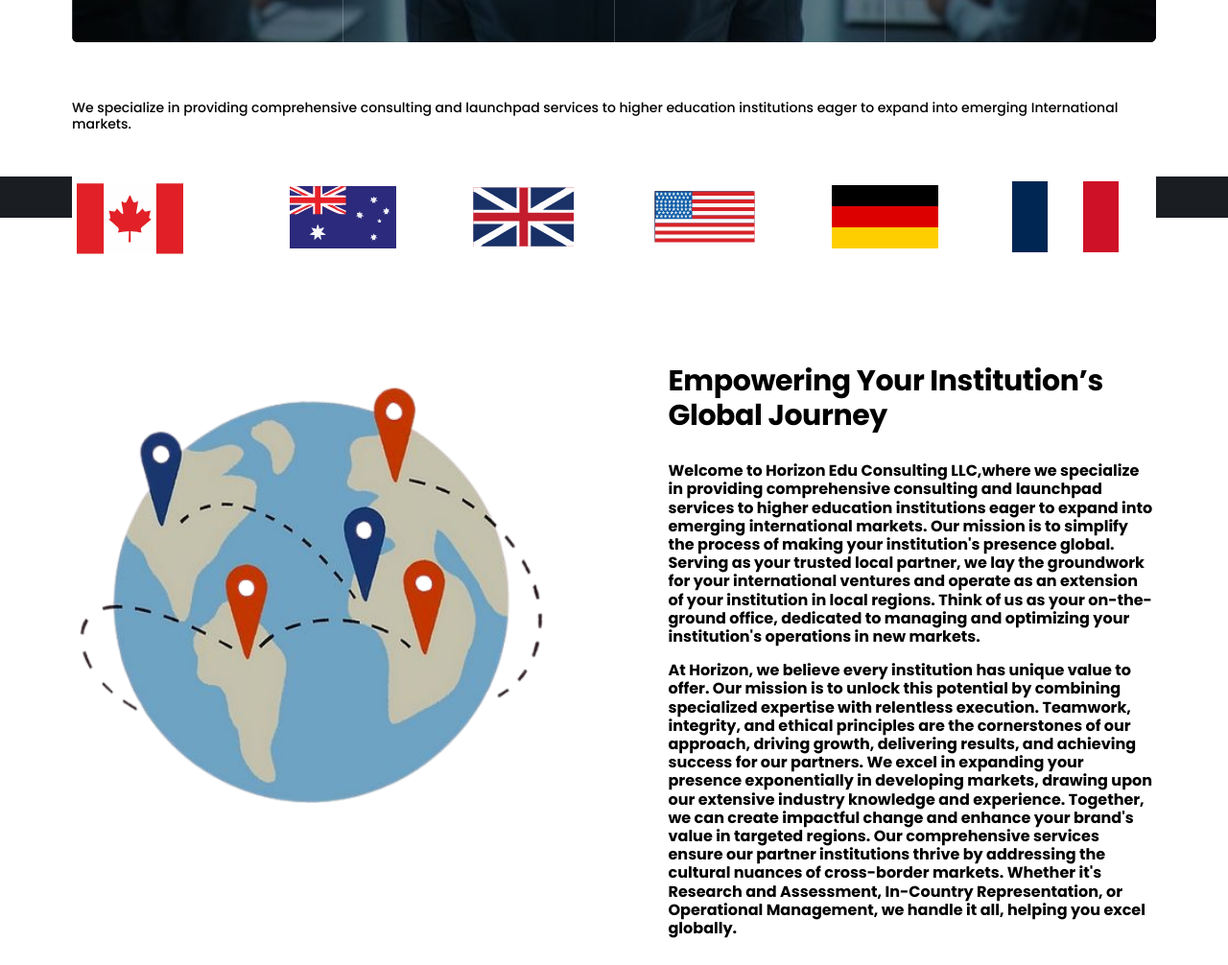
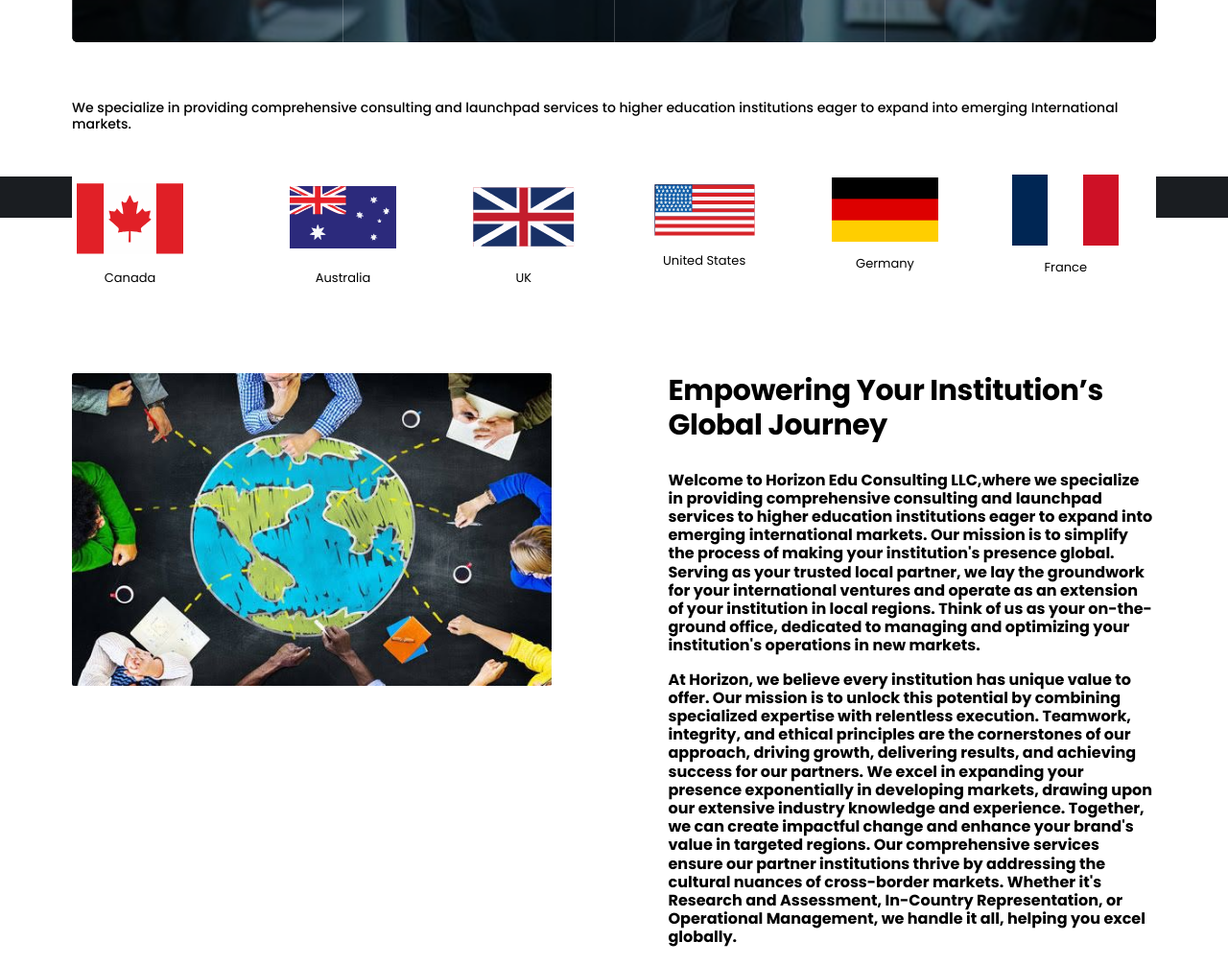
Before and after one commit to ASCDarshan/Horizon-Two, a plain HTML site: page index.html in a window 1280 px wide. Shown: the part 741-1747 px from the top of the page at 96% size. Drawn offline with nearby package versions, Linux system fonts and the light colour scheme; animation ran at ten frames a second.

Commit message:
add globe image and country name below the flags

```diff
--- a/index.html
+++ b/index.html
@@ -291,8 +291,8 @@
                   </div>
                   <div class="lqd-vslider-images lqd-overlay flex z-0">
                     <figure class="absolute overflow-hidden is-active">
-                      <img class="w-full h-full lqd-overlay flex object-fit-cover" src="assets/images/new/BannerOne.jpeg"
-                        alt="banner" />
+                      <img class="w-full h-full lqd-overlay flex object-fit-cover"
+                        src="assets/images/new/BannerOne.jpeg" alt="banner" />
                     </figure>
                     <figure class="absolute overflow-hidden">
                       <img class="w-full h-full lqd-overlay flex object-fit-cover" src="assets/images/new/eleven.jpeg"
@@ -346,59 +346,72 @@
                 </div>
                 <div class="col col-4 col-md-2 text-start lg:text-center sm:text-start module-img">
                   <div class="lqd-imggrp-single block relative animation-element">
-                    <div class="lqd-imggrp-img-container inline-flex relative items-center justify-center" style="margin: 5px;">
+                    <div class="lqd-imggrp-img-container inline-flex relative items-center justify-center"
+                      style="margin: 5px;">
                       <figure class="w-full relative">
                         <img width="111" height="33" src="assets/images/demo/asymmetric-9/clients/canada.svg"
                           alt="client" />
+                        <p class="text-center">Canada</p>
                       </figure>
                     </div>
                   </div>
                 </div>
                 <div class="col col-4 col-md-2 text-center module-img">
                   <div class="lqd-imggrp-single block relative animation-element">
-                    <div class="lqd-imggrp-img-container inline-flex relative items-center justify-center" style="margin: 5px;">
+                    <div class="lqd-imggrp-img-container inline-flex relative items-center justify-center"
+                      style="margin: 5px;">
                       <figure class="w-full relative">
                         <img width="111" height="33" src="assets/images/demo/asymmetric-9/clients/australia.svg"
                           alt="client" />
+                        <p class="text-center">Australia</p>
                       </figure>
                     </div>
                   </div>
                 </div>
                 <div class="col col-4 col-md-2 text-center sm:text-end module-img">
                   <div class="lqd-imggrp-single block relative animation-element">
-                    <div class="lqd-imggrp-img-container inline-flex relative items-center justify-center" style="margin: 5px;">
+                    <div class="lqd-imggrp-img-container inline-flex relative items-center justify-center"
+                      style="margin: 5px;">
                       <figure class="w-full relative">
-                        <img width="111" height="33" src="assets/images/demo/asymmetric-9/clients/uk.svg" alt="client" />
+                        <img width="111" height="33" src="assets/images/demo/asymmetric-9/clients/uk.svg"
+                          alt="client" />
+                        <p class="text-center">UK</p>
                       </figure>
                     </div>
                   </div>
                 </div>
                 <div class="col col-4 col-md-2 text-center sm:text-start">
                   <div class="lqd-imggrp-single block relative animation-element">
-                    <div class="lqd-imggrp-img-container inline-flex relative items-center justify-center" style="margin: 5px;">
+                    <div class="lqd-imggrp-img-container inline-flex relative items-center justify-center"
+                      style="margin: 5px;">
                       <figure class="w-full relative">
                         <img width="111" height="33" src="assets/images/demo/asymmetric-9/clients/uss.svg"
                           alt="client" />
+                        <p class="text-center" style="margin-top: 15px;">United States</p>
                       </figure>
                     </div>
                   </div>
                 </div>
                 <div class="col col-4 col-md-2 text-center sm:text-start">
                   <div class="lqd-imggrp-single block relative animation-element">
-                    <div class="lqd-imggrp-img-container inline-flex relative items-center justify-center" style="margin: 5px;">
+                    <div class="lqd-imggrp-img-container inline-flex relative items-center justify-center"
+                      style="margin: 5px;">
                       <figure class="w-full relative">
                         <img width="111" height="33" src="assets/images/demo/asymmetric-9/clients/Flag_of_Germany.svg"
                           alt="client" />
+                        <p class="text-center" style="margin-top: 15px;">Germany</p>
                       </figure>
                     </div>
                   </div>
                 </div>
                 <div class="col col-4 col-md-2 text-center sm:text-start">
                   <div class="lqd-imggrp-single block relative animation-element">
-                    <div class="lqd-imggrp-img-container inline-flex relative items-center justify-center" style="margin: 5px;">
+                    <div class="lqd-imggrp-img-container inline-flex relative items-center justify-center"
+                      style="margin: 5px;">
                       <figure class="w-full relative">
                         <img width="111" height="33" src="assets/images/demo/asymmetric-9/clients/Flag_of_France.svg"
                           alt="client" />
+                        <p class="text-center" style="margin-top: 15px;">France</p>
                       </figure>
                     </div>
                   </div>
@@ -411,11 +424,12 @@
               <div class="row">
                 <div class="w-45percent relative flex justify-between sm:w-full module-col">
                   <div class="relative w-600 module-img-1">
-                    <div class="mt-40 block relative" data-shadow-style="2" data-animate-shadow="true"
-                      data-inview="true" data-inview-options='{"delayTime" :200}'>
-                      <div class=" inline-flex relative items-center justify-center phoneView">
+                    <div class="block relative" data-shadow-style="2" data-animate-shadow="true" data-inview="true"
+                      data-inview-options='{"delayTime" :200}'>
+                      <div class="inline-flex relative items-center justify-center phoneView">
                         <figure class="w-full relative rounded-2">
-                          <img class="rounded-2" width="500" height="426" src="assets/images/new/five.png" alt="img" />
+                          <img class="rounded-2" width="500" height="426" src="assets/images/new/globeImg.jpeg"
+                            alt="img" />
                         </figure>
                       </div>
                     </div>
@@ -424,7 +438,7 @@
                 <div class="w-55percent pl-10percent sm:w-full sm:p-0" data-custom-animations="true"
                   data-ca-options='{"animationTarget": ".animation-element", "ease": "back.out", "initValues": {"x": "30px", "rotationY" :30, "opacity" : 0} , "animations": {"x": "0px", "rotationY" :0, "opacity" : 1}}'>
                   <div class="ld-fancy-heading relative animation-element">
-                    <h3 class="ld-fh-element text-30 leading-1/2em mt-0/75em mb-1em inline-block relative">
+                    <h3 class="ld-fh-element text-30 leading-1/2em mb-1em inline-block relative">
                       Empowering Your Institution’s Global Journey
                     </h3>
                   </div>
@@ -464,7 +478,7 @@
               </div>
             </div>
           </section>
-          <section class="lqd-section solutions pt-50 pb-80" data-custom-animations="true"
+          <section class="lqd-section solutions pt-20 pb-80" data-custom-animations="true"
             data-ca-options='{"animationTarget": ".animation-element", "ease": "back.out", "initValues": {"y": "50px", "z": "50px", "rotationY" :20, "opacity" : 0} , "animations": {"y": "0px", "z": "0px", "rotationY" :0, "opacity" : 1}}'>
             <div class="container">
               <div class="row">
@@ -559,7 +573,8 @@
                   <p class="lqd-throwable-element inline-block absolute top-0 left-0 whitespace-nowrap m-0 pointer-events-auto user-select-none module-float-5"
                     data-lqd-throwable-el>
                     <span
-                      class="text-black py-0/25em px-1/5em text-22 leading-1/5em rounded-100 lqd-throwable-element-rot inline-block sm:text-16">Global Expansion</span>
+                      class="text-black py-0/25em px-1/5em text-22 leading-1/5em rounded-100 lqd-throwable-element-rot inline-block sm:text-16">Global
+                      Expansion</span>
                   </p>
                   <p class="lqd-throwable-element inline-block absolute top-0 left-0 whitespace-nowrap m-0 pointer-events-auto user-select-none module-float-6"
                     data-lqd-throwable-el>
@@ -581,7 +596,8 @@
                   <p class="lqd-throwable-element inline-block absolute top-0 left-0 whitespace-nowrap m-0 pointer-events-auto user-select-none module-float-8"
                     data-lqd-throwable-el>
                     <span
-                      class="text-black py-0/25em px-1/5em text-22 leading-1/5em rounded-100 lqd-throwable-element-rot inline-block sm:text-16">Branding and Marketing</span>
+                      class="text-black py-0/25em px-1/5em text-22 leading-1/5em rounded-100 lqd-throwable-element-rot inline-block sm:text-16">Branding
+                      and Marketing</span>
                   </p>
                   <p class="lqd-throwable-element inline-block absolute top-0 left-0 whitespace-nowrap m-0 pointer-events-auto user-select-none module-float-8"
                     data-lqd-throwable-el>
@@ -597,12 +613,14 @@
                   <p class="lqd-throwable-element inline-block absolute top-0 left-0 whitespace-nowrap m-0 pointer-events-auto user-select-none module-float-8"
                     data-lqd-throwable-el>
                     <span
-                      class="text-black py-0/25em px-1/5em text-22 leading-1/5em rounded-100 lqd-throwable-element-rot inline-block sm:text-16">Market Research</span>
+                      class="text-black py-0/25em px-1/5em text-22 leading-1/5em rounded-100 lqd-throwable-element-rot inline-block sm:text-16">Market
+                      Research</span>
                   </p>
                   <p class="lqd-throwable-element inline-block absolute top-0 left-0 whitespace-nowrap m-0 pointer-events-auto user-select-none module-float-8"
                     data-lqd-throwable-el>
                     <span
-                      class="text-black py-0/25em px-1/5em text-22 leading-1/5em rounded-100 lqd-throwable-element-rot inline-block sm:text-16">Strategic Planning</span>
+                      class="text-black py-0/25em px-1/5em text-22 leading-1/5em rounded-100 lqd-throwable-element-rot inline-block sm:text-16">Strategic
+                      Planning</span>
                   </p>
                 </div>
               </div>
@@ -1252,29 +1270,13 @@
                 </p>
               </div>
             </div>
-            <!-- <div class="col col-12 col-md-4 text-end sm:text-start">
-              <div class="social-icons-wrapper gap-50">
-                <a class="icon social-icon social-icon-facebook" href="index.html#" target="_blank"><span
-                    class="sr-only">Facebook</span>
-                  <svg xmlns="http://www.w3.org/2000/svg" viewBox="0 0 512 512">
-                    <path
-                      d="M504 256C504 119 393 8 256 8S8 119 8 256c0 123.78 90.69 226.38 209.25 245V327.69h-63V256h63v-54.64c0-62.15 37-96.48 93.67-96.48 27.14 0 55.52 4.84 55.52 4.84v61h-31.28c-30.8 0-40.41 19.12-40.41 38.73V256h68.78l-11 71.69h-57.78V501C413.31 482.38 504 379.78 504 256z"
-                      fill="#FFFFFFA1" />
-                  </svg> </a><a class="icon social-icon social-icon-twitter" href="index.html#" target="_blank"><span
-                    class="sr-only">Twitter</span>
-                  <svg xmlns="http://www.w3.org/2000/svg" viewBox="0 0 512 512">
-                    <path
-                      d="M459.37 151.716c.325 4.548.325 9.097.325 13.645 0 138.72-105.583 298.558-298.558 298.558-59.452 0-114.68-17.219-161.137-47.106 8.447.974 16.568 1.299 25.34 1.299 49.055 0 94.213-16.568 130.274-44.832-46.132-.975-84.792-31.188-98.112-72.772 6.498.974 12.995 1.624 19.818 1.624 9.421 0 18.843-1.3 27.614-3.573-48.081-9.747-84.143-51.98-84.143-102.985v-1.299c13.969 7.797 30.214 12.67 47.431 13.319-28.264-18.843-46.781-51.005-46.781-87.391 0-19.492 5.197-37.36 14.294-52.954 51.655 63.675 129.3 105.258 216.365 109.807-1.624-7.797-2.599-15.918-2.599-24.04 0-57.828 46.782-104.934 104.934-104.934 30.213 0 57.502 12.67 76.67 33.137 23.715-4.548 46.456-13.32 66.599-25.34-7.798 24.366-24.366 44.833-46.132 57.827 21.117-2.273 41.584-8.122 60.426-16.243-14.292 20.791-32.161 39.308-52.628 54.253z"
-                      fill="#FFFFFFA1" />
-                  </svg> </a><a class="icon social-icon social-icon-insta" href="index.html#" target="_blank"><span
-                    class="sr-only">Medium</span>
-                  <svg xmlns="http://www.w3.org/2000/svg" viewBox="0 0 640 512">
-                    <path
-                      d="M180.5,74.262C80.813,74.262,0,155.633,0,256S80.819,437.738,180.5,437.738,361,356.373,361,256,280.191,74.262,180.5,74.262Zm288.25,10.646c-49.845,0-90.245,76.619-90.245,171.095s40.406,171.1,90.251,171.1,90.251-76.619,90.251-171.1H559C559,161.5,518.6,84.908,468.752,84.908Zm139.506,17.821c-17.526,0-31.735,68.628-31.735,153.274s14.2,153.274,31.735,153.274S640,340.631,640,256C640,171.351,625.785,102.729,608.258,102.729Z"
-                      fill="#FFFFFFA1" />
-                  </svg></a>
+            <div class="col col-12 col-md-4 text-end sm:text-start">
+              <div class="ld-fancy-heading relative">
+                <p class="ld-fh-element mb-0/5em inline-block relative text-14 text-white-50">
+                  Design By <a href="https://anantsoftcomputing.com/" target="_blank">Anant-Soft-Computing</a>
+                </p>
               </div>
-            </div> -->
+            </div>
           </div>
         </div>
       </section>
```
Also changed, not shown: assets/images/new/globeImg.jpeg (added).
